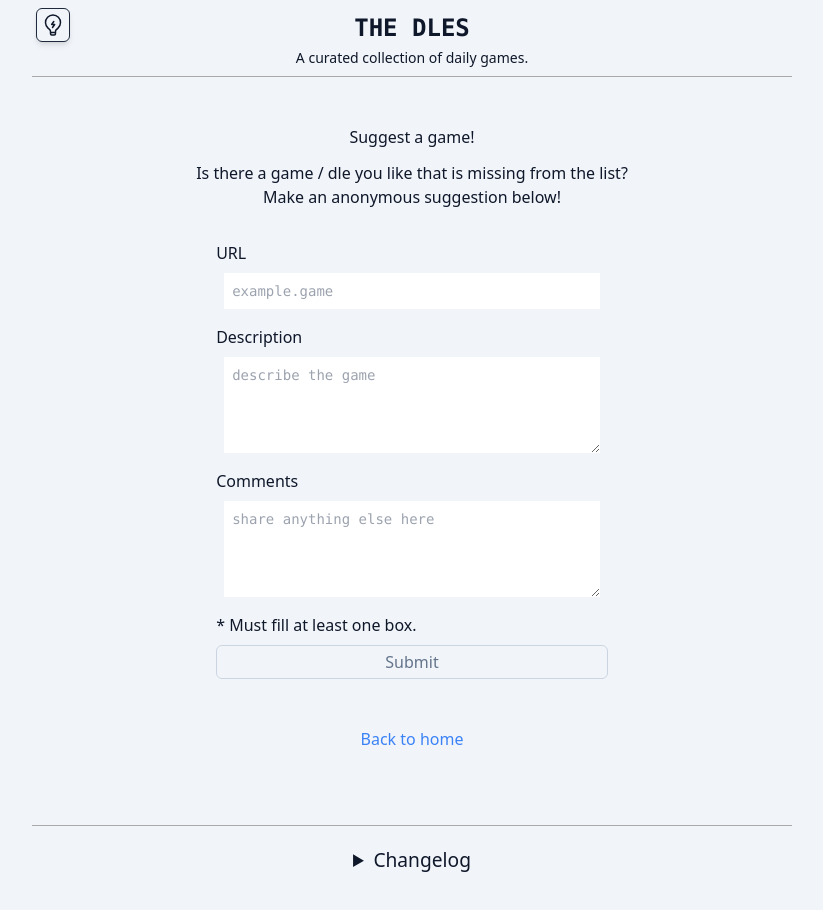
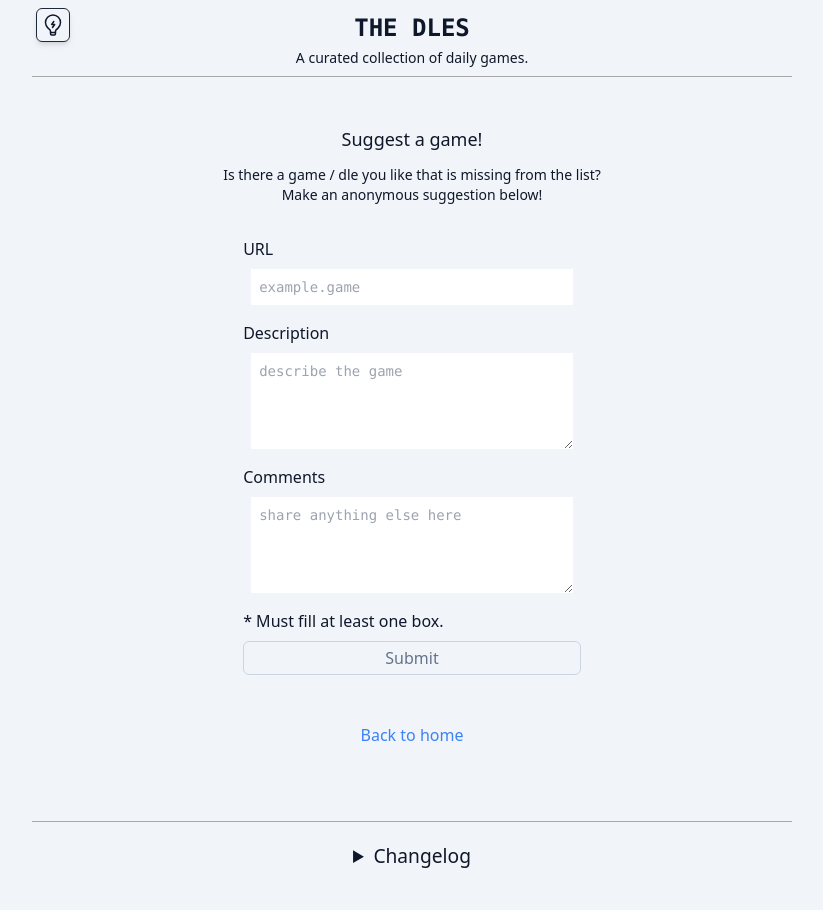
Before and after one commit to aukspot/dles, a SvelteKit app: page /suggest in a window 1280 px wide. Shown: the whole page, without its empty margins (228-1051 px from the left). Built offline with nearby package versions, Linux system fonts and the light colour scheme.

Commit message:
Update styles

```diff
--- a/src/routes/ThemeButton.svelte
+++ b/src/routes/ThemeButton.svelte
@@ -61,15 +61,8 @@
 </script>
 
 <button
-  class="p-1 rounded-md shadow-md border border-slate-800 dark:border-slate-200"
+  class="p-1 rounded-md shadow-md border border-slate-800 dark:border-slate-200 active:shadow-none"
   on:click={toggleTheme}
 >
   <IconLightbulb />
 </button>
-
-<style>
-  :global(body.dark) button {
-    color: var(--color-lightbulb-darkmode);
-    background-color: var(--color-lightbulb-lightmode);
-  }
-</style>
--- a/src/routes/suggest/+page.svelte
+++ b/src/routes/suggest/+page.svelte
@@ -1,13 +1,13 @@
 <script>
-  import { base } from "$app/paths"
-  import SimpleLink from "../SimpleLink.svelte"
+  import { base } from "$app/paths";
+  import SimpleLink from "../SimpleLink.svelte";
 
-  export let url = ""
-  export let description = ""
-  export let comments = ""
+  export let url = "";
+  export let description = "";
+  export let comments = "";
 
-  $: disabled = [url, description, comments].every((s) => s.length == 0)
-  $: criteria = disabled ? "var(--color-red)" : "var(--color-text)"
+  $: disabled = [url, description, comments].every((s) => s.length == 0);
+  $: criteria = disabled ? "var(--color-red)" : "var(--color-text)";
 </script>
 
 <svelte:head>
@@ -20,8 +20,8 @@
 
 <div class="divider"></div>
 <div class="mx-auto max-w-lg flex flex-col gap-3">
-  <h2 class="mt-12 mb-0 text-center">Suggest a game!</h2>
-  <p class="text-center">
+  <h2 class="mt-12 mb-0 text-center text-lg">Suggest a game!</h2>
+  <p class="text-center text-sm">
     Is there a game / dle you like that is missing from the list? <br /> Make an
     anonymous suggestion below!
   </p>
```
